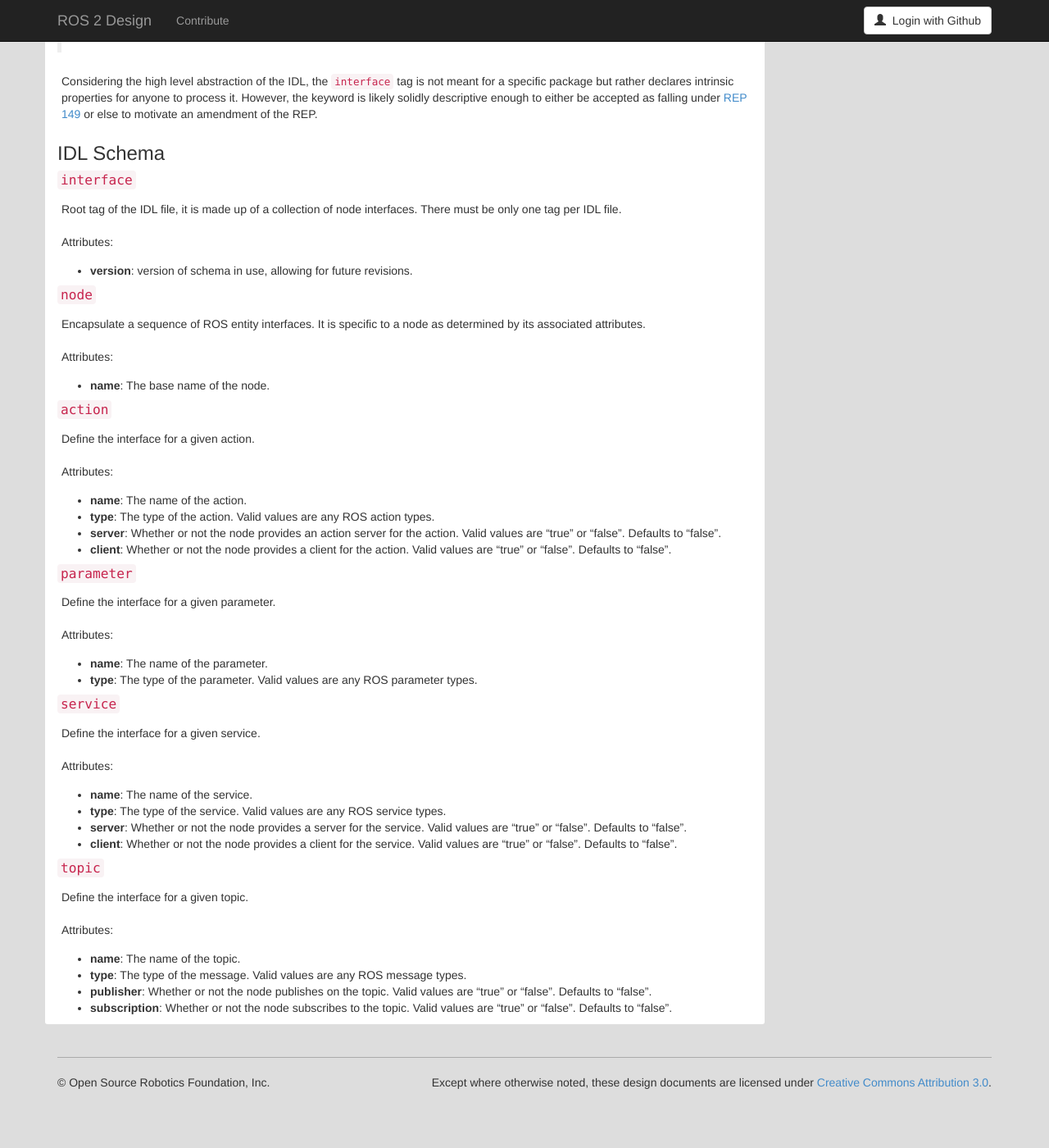
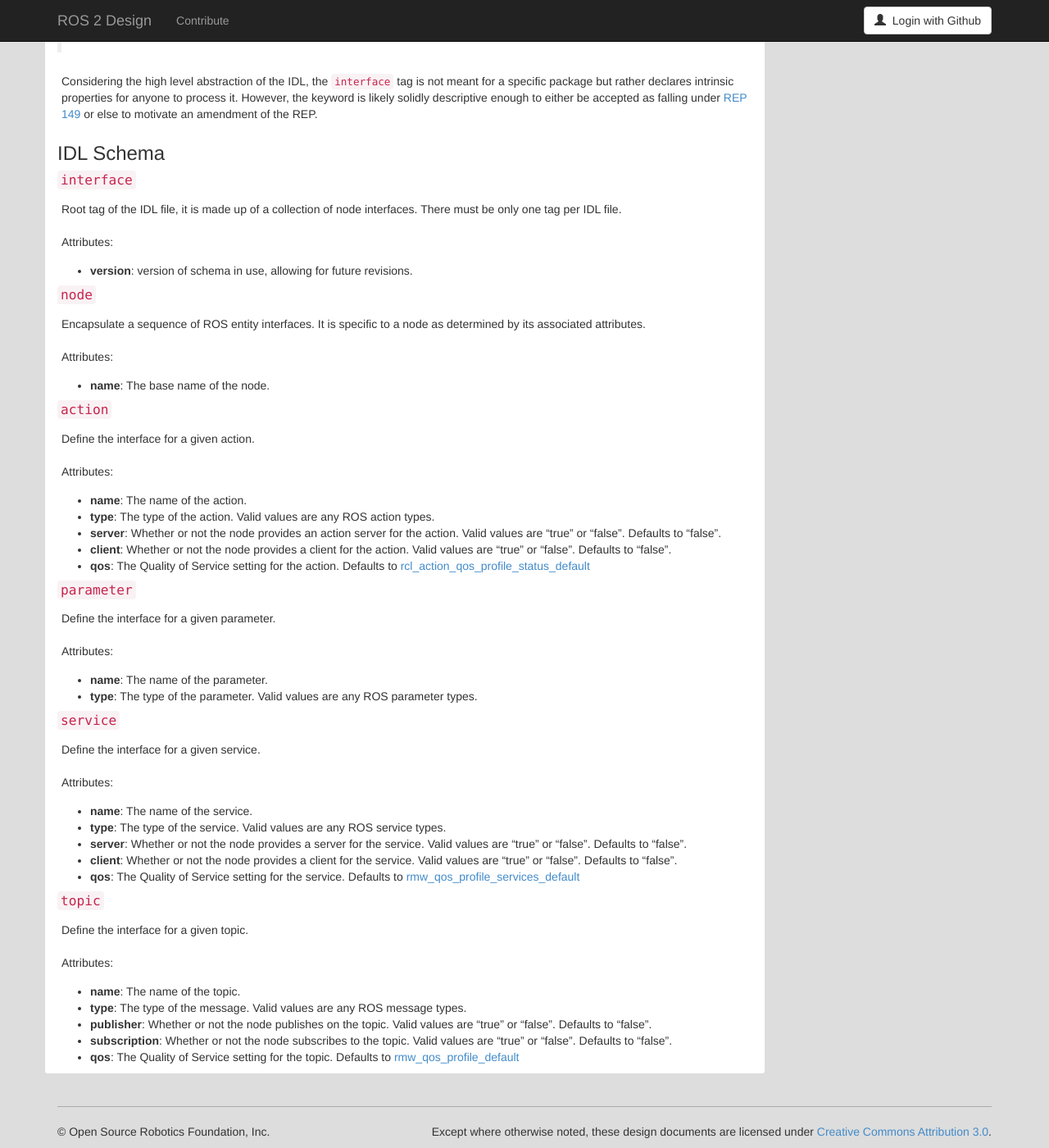
Before and after one commit to ros2/design, a Jekyll site: the page built from articles/ros_node_idl.md, in a window 1280 px wide and 1400 px high, scrolled down 2921 px. Shown: the whole window at 82% size. Built offline with Jekyll 4.4.1, drawn with Linux system fonts in a browser that asks for light colours; nearby versions of some CDN libraries; before the commit the page ends 4261 px from its top, so only the background shows below that.

Commit message:
add qos settings

```diff
--- a/articles/ros_node_idl.md
+++ b/articles/ros_node_idl.md
@@ -162,6 +162,8 @@ Valid values are any ROS action types.
 Valid values are "true" or "false". Defaults to "false".
 - **client**: Whether or not the node provides a client for the action.
 Valid values are "true" or "false". Defaults to "false".
+- **qos**: The Quality of Service setting for the action.
+Defaults to [rcl_action_qos_profile_status_default][rcl_action_qos_profile_status_default_link]
 
 #### `parameter`
 
@@ -184,6 +186,8 @@ Valid values are any ROS service types.
 Valid values are "true" or "false". Defaults to "false".
 - **client**: Whether or not the node provides a client for the service.
 Valid values are "true" or "false". Defaults to "false".
+- **qos**: The Quality of Service setting for the service.
+Defaults to [rmw_qos_profile_services_default][rmw_qos_profile_services_default_link]
 
 #### `topic`
 
@@ -197,9 +201,14 @@ Valid values are any ROS message types.
 Valid values are "true" or "false". Defaults to "false".
 - **subscription**: Whether or not the node subscribes to the topic.
 Valid values are "true" or "false". Defaults to "false".
+- **qos**: The Quality of Service setting for the topic.
+Defaults to [rmw_qos_profile_default][rmw_qos_profile_default_link]
 
 [dds_security]: https://www.omg.org/spec/DDS-SECURITY/1.1/PDF
 [sros2_design]: /articles/ros2_dds_security.html
 [launch_ros]: https://github.com/ros2/launch_ros
 [xml_wiki]: https://en.wikipedia.org/wiki/xml
 [rep149_export]: http://www.ros.org/reps/rep-0149.html#export
+[rcl_action_qos_profile_status_default_link]: https://github.com/ros2/rcl/blob/master/rcl_action/include/rcl_action/default_qos.h
+[rmw_qos_profile_services_default_link]: https://github.com/ros2/rmw/blob/master/rmw/include/rmw/qos_profiles.h#L64
+[rmw_qos_profile_default_link]: https://github.com/ros2/rmw/blob/master/rmw/include/rmw/qos_profiles.h#L51
```
